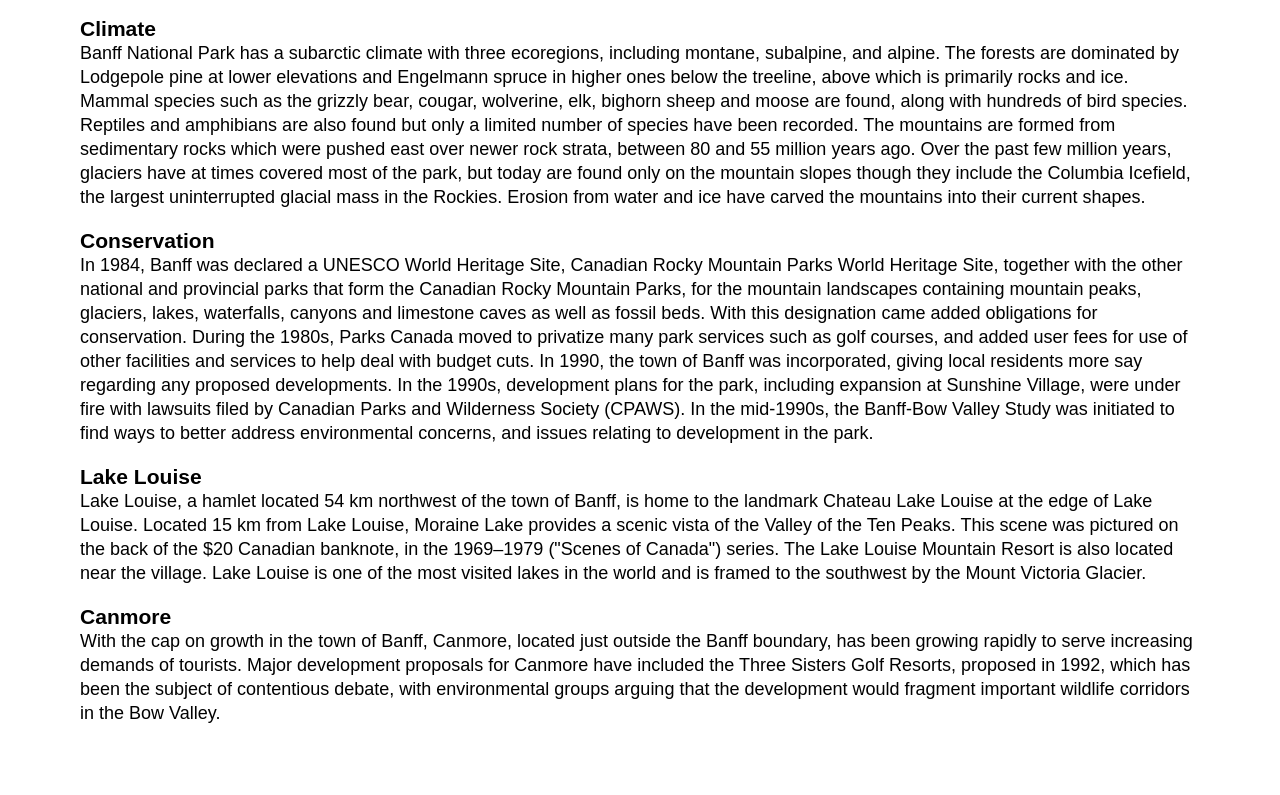
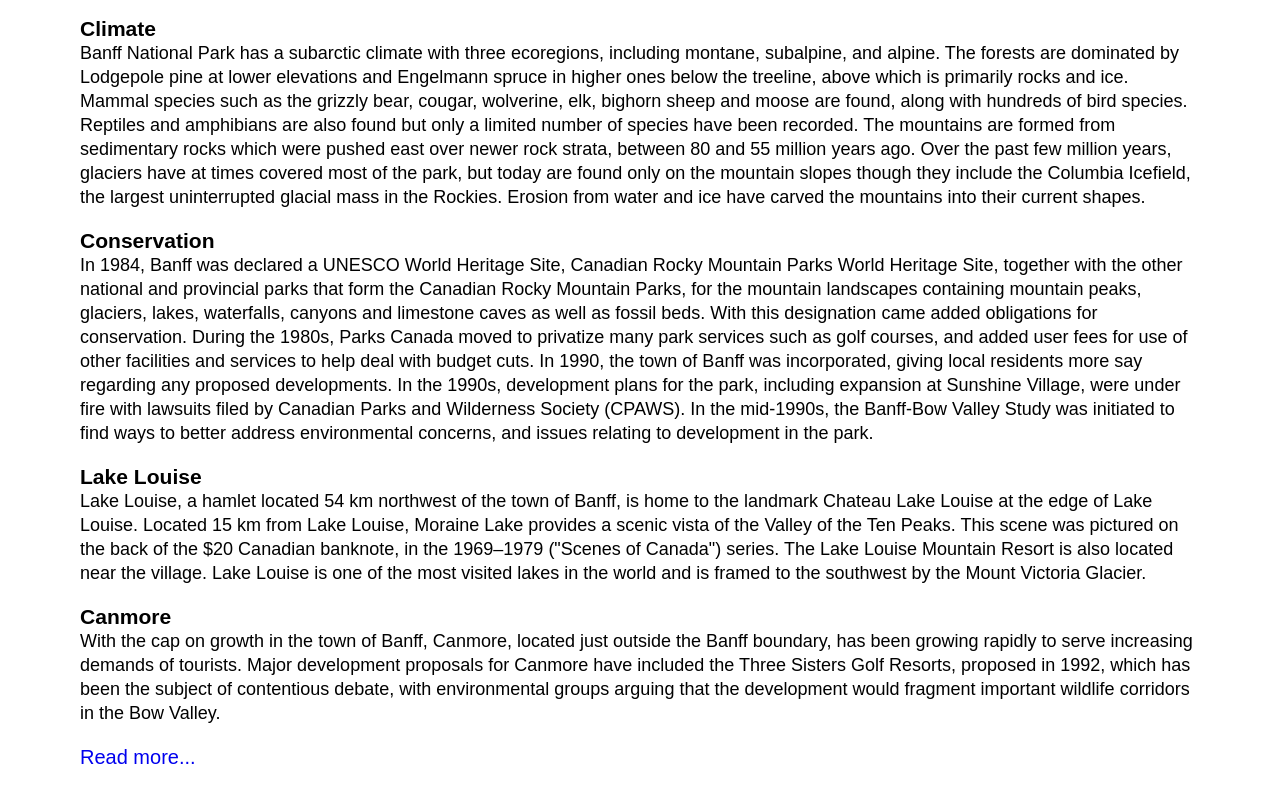
Before and after one commit to tumblinger/Mountains_Parallax, a plain HTML site: page index.html in a window 1280 px wide. Shown: the part 1389-2184 px from the top of the page. Before the commit the page ends 2159 px from the top, so only its background shows below. Drawn offline with nearby package versions, Linux system fonts and the light colour scheme.

Commit message:
Update index.html

```diff
--- a/index.html
+++ b/index.html
@@ -92,7 +92,8 @@
 
                         <p>
                         </p>
-
+                        <a href="http://en.wikipedia.org/wiki/Banff_National_Park" target="_blank"
+                            rel="noopener noreferrer"> Read more...</a>
                     </div>
                 </div>
             </div>
```
